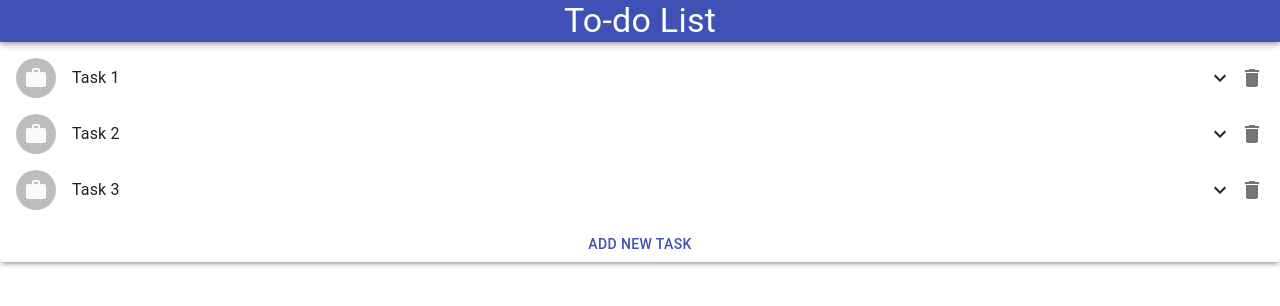
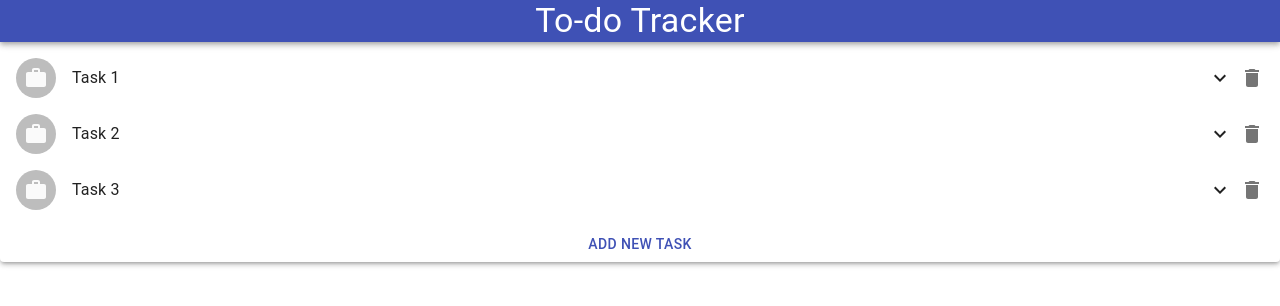
Before and after one commit to adityapranavbhuvanapalli/todo-list-react, a React (Create React App) app: page / in a window 1280 px wide. Shown: the top 306 px of the page. Built offline with nearby package versions, Linux system fonts and the light colour scheme.

Commit message:
Configured for publishing

```diff
--- a/package.json
+++ b/package.json
@@ -2,7 +2,7 @@
   "name": "todo-list-react-redux",
   "version": "0.1.0",
   "private": true,
-  "homepage": "https://adityapranavbhuvanapalli.github.io/to-do-tracker",
+  "homepage": "https://adityapranavbhuvanapalli.github.io/todo-list-react/",
   "dependencies": {
     "@material-ui/core": "^4.11.0",
     "@material-ui/icons": "^4.9.1",
--- a/public/index.html
+++ b/public/index.html
@@ -24,7 +24,7 @@
       work correctly both with client-side routing and a non-root public URL.
       Learn how to configure a non-root public URL by running `npm run build`.
     -->
-    <title>React App</title>
+    <title>To-Do Tracker</title>
   </head>
   <body>
     <noscript>You need to enable JavaScript to run this app.</noscript>
--- a/src/App.js
+++ b/src/App.js
@@ -47,7 +47,7 @@ export default class App extends Component {
       <div className="App">
         <Paper elevation={3}>
           <AppBar position="static">
-            <Typography variant="h4">To-do List</Typography>
+            <Typography variant="h4">To-do Tracker</Typography>
           </AppBar>
           <Tasks tasks={this.state.tasks} deleteTask={this.deleteTask}/>
           <Button color="primary" onClick={()=>{this.addTask()}}>Add new Task</Button>
```
